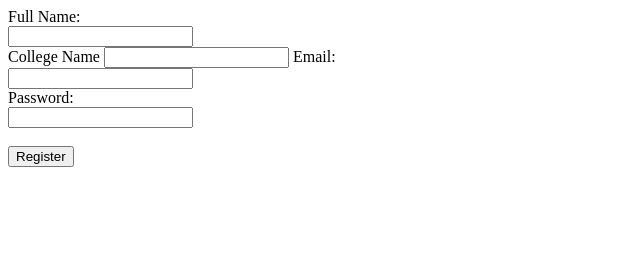
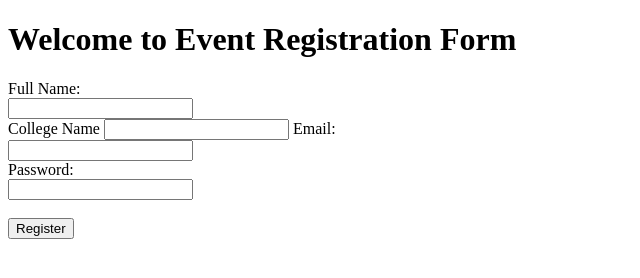
Before and after one commit to Naveena1406/evntreg, a plain HTML site: page index.html in a window 1280 px wide. Shown: the whole page, without its empty margins (0-640 px from the left). Drawn offline with Linux system fonts and the light colour scheme.

Commit message:
updated by adding heading

```diff
--- a/index.html
+++ b/index.html
@@ -8,6 +8,7 @@
 </head>
 
 <body>
+    <h1>Welcome to Event Registration Form</h1>
 
     <form id="registrationForm">
 
```
